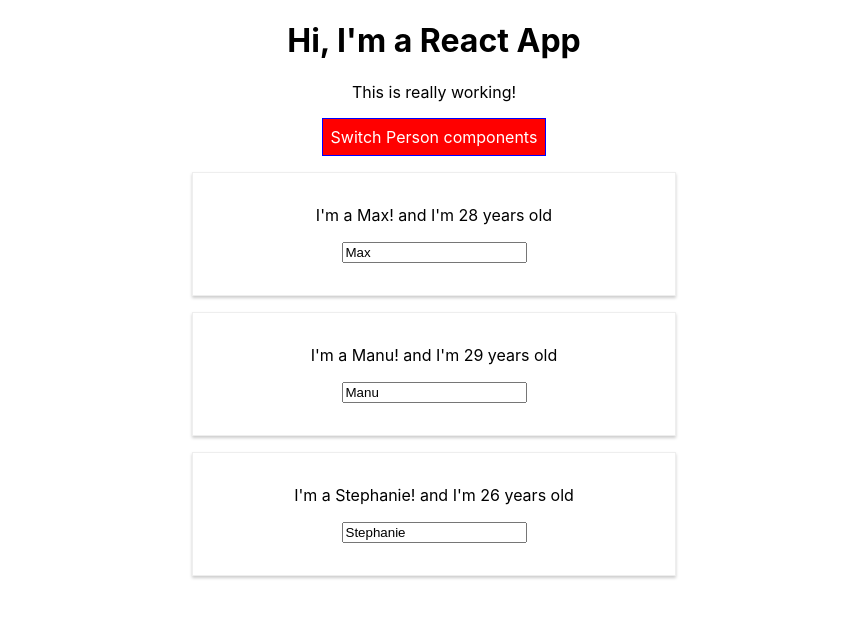
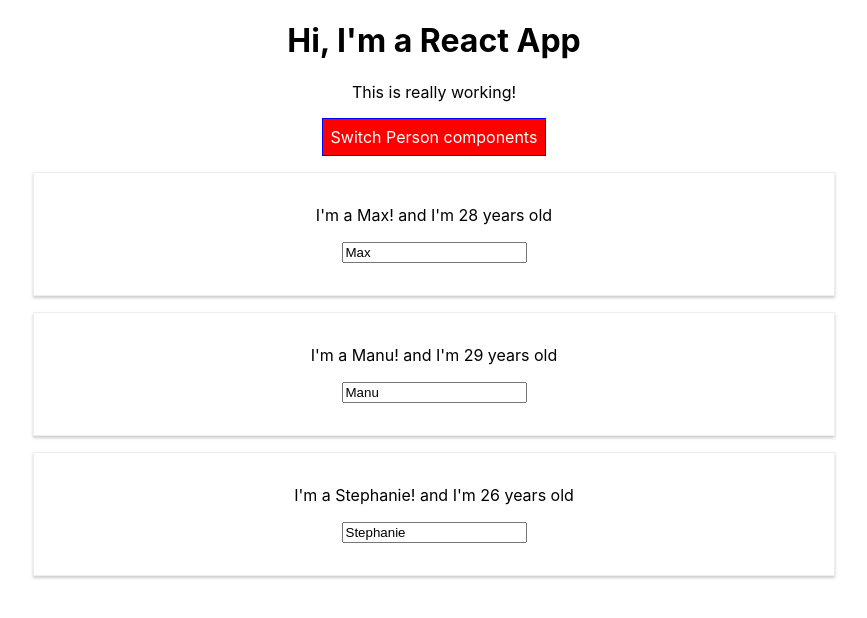
Before and after one commit to KrystianKaminski/react-repetition, a React (Create React App) app: page / in a window 1280 px wide. Both pictures are taken after a click on the button "Switch Person components". Shown: the top 618 px of the page, without its empty margins (206-1073 px from the left). Built offline with nearby package versions, Linux system fonts and the light colour scheme; the HTML template or start-up script is replaced by a standard one.

Commit message:
Back to state before radium installed

```diff
--- a/src/App.js
+++ b/src/App.js
@@ -1,6 +1,5 @@
 import React from 'react';
 import './App.css'
-import Radium, { StyleRoot } from 'radium'
 import Person from './Person/Person'
 
 class App extends React.Component {
@@ -54,11 +53,7 @@
       font: 'inherit',
       border: '1px solid blue',
       padding: '8px',
-      cursor: 'pointer',
-      ':hover': {
-        backgroundColor: 'lightgreen',
-        color: 'black'
-      }
+      cursor: 'pointer'
     }
 
     let persons = null
@@ -79,10 +74,6 @@
       )
 
       style.backgroundColor = 'red'
-      style[':hover'] = {
-        backgroundColor: 'salmon',
-        color: 'black'
-      }
     }
 
     let classes = []
@@ -94,7 +85,6 @@
     }
 
     return (
-      <StyleRoot>
       <div
         className="App"
       >
@@ -107,10 +97,9 @@
         </button>
         {persons}
       </div>
-      </StyleRoot>
     )
   }
 }
 
 
-export default Radium(App)
+export default App
--- a/src/Person/Person.js
+++ b/src/Person/Person.js
@@ -1,18 +1,11 @@
 import React from 'react'
-import Radium from 'radium'
 import './Person.css'
 
 const Person = (props) => {
-    const style = {
-        '@media (min-width: 500px)': {
-            width: '450px'
-        }
-    }
 
     return (
         <div
             className="Person"
-            style={style}
         >
             <p
                 onClick={props.click}
@@ -30,4 +23,4 @@
     )
 }
 
-export default Radium(Person)
+export default Person
```
Lines whose indentation alone changed are shown as unchanged.
